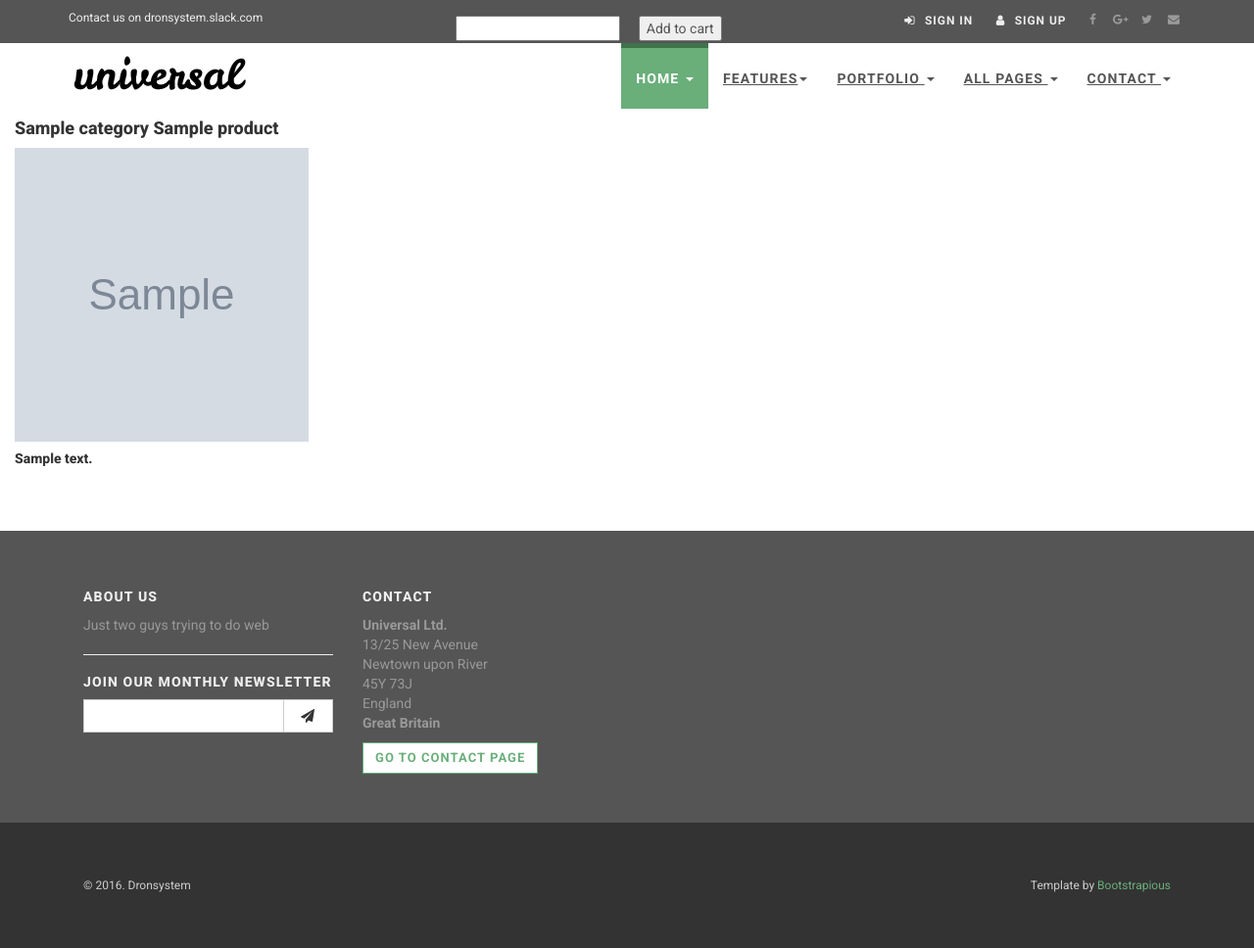
After one commit to AntonBox/django_shop, a Django app: template templates/product.html in a window 1280 px wide; the page is wider, and only the part inside the window is pictured. The commit adds this page. Shown: that part at 98% size. Run offline with Django 3.2, Linux system fonts and the light colour scheme; the template is opened without the code that fills it: values that come from a table or form of the project are taken from there, others are empty; tables that the repository leaves empty hold one stand-in row (values such as "Sample post"); grey boxes marked "Sample" are stand-in pictures; parts of the project's set-up code (start-up, migrations or seed data) failed here and were passed over; some libraries are stand-ins or nearby versions.

Commit message:
add product detail

```diff
--- /dev/null
+++ b/apps/cart/urls.py
@@ -0,0 +1,7 @@
+from django.conf.urls import url
+from apps.cart.views import karzina
+
+
+urlpatterns = [
+    url(r'^$', karzina.add_to_cart, name='add_to_cart'),
+]
--- a/apps/catalog/admin.py
+++ b/apps/catalog/admin.py
@@ -3,7 +3,7 @@ from apps.catalog.models import Category, Product
 
 
 class ProductAdmin(admin.ModelAdmin):
-    list_display = ('name', 'price', 'description')
+    list_display = ('id', 'name', 'price', 'description')
 
 
 class CategoryAdmin(admin.ModelAdmin):
--- /dev/null
+++ b/apps/catalog/urls.py
@@ -0,0 +1,14 @@
+from django.conf.urls import url
+from apps.catalog.views import all_product1
+
+#urlpatterns = [
+#    url(r'^$', all_product1.as_view(), name='all_product'),
+#]
+
+#from django.conf.urls import url
+#from apps.testview.views import TestView
+
+urlpatterns = [
+    url(r'^$', all_product1.all_product, name='all_product'),
+
+]
--- a/root/urls.py
+++ b/root/urls.py
@@ -5,7 +5,10 @@ from django.conf.urls.static import static
 
 urlpatterns = [
     url(r'^admin/', admin.site.urls),
-    url(r'^btemp/', include('apps.testview.urls')),
+    url(r'^btemp/', include('apps.catalog.urls')),
+    url(r'^order/', include('apps.cart.urls')),
+
+
 ]
 
 if settings.DEBUG:
--- /dev/null
+++ b/static/css/content.css
@@ -0,0 +1,21 @@
+.price  {
+width: 100%;
+float:right;
+overflow:hidden;
+right: -450px;
+bottom: 500px;
+position:relative;
+}
+
+.form  {
+width: 100%;
+right: -450px;
+bottom: 500px;
+position:relative;
+}
+
+
+.catalog  {
+right: -15px;
+position:relative;
+}
--- /dev/null
+++ b/templates/product.html
@@ -0,0 +1,30 @@
+{% extends "base.html" %}
+
+ {% block content %}
+
+  {% load staticfiles %}
+  <link rel="stylesheet" type="text/css" href="{% static 'css/content.css' %}">
+  <div class="catalog">
+
+          <h4>{{product.category}} {{product.name}}</h4>
+  <img class="product-image" src="{{product.image.url}}"  style="height: 300px; width:300px">
+
+      <div class ="description">
+      <h5>{{product.description}}</h5>
+      </div>
+  <div class='price'>
+          {{product.price}} руб. <p></p>
+  </div>
+  <div class ='form'>
+   <form action="/order/" method="post">
+   <input type="number" name = "quantity" >
+   <input type="hidden" value="{{ product.id }}" name = "prod" >
+   <input type="hidden" value="{{ product.price }}" name = "price" >
+   <input type="hidden" name="csrfmiddlewaretoken" value="{% csrf_token %}">
+   <input type="submit" value="Add to cart">
+   </form>
+ </div>
+
+  </div>
+
+{% endblock %}
```
Also changed, not shown: apps/cart/views.py (+41 -1 lines), apps/catalog/views.py (+9 -1 lines), static/css/order.css (added, +10 -0 lines), templates/order.html (added, +21 -0 lines), static/img/iphone 7s.jpg (added), templates/base.html (line endings or trailing spaces), templates/index.html (line endings or trailing spaces).
